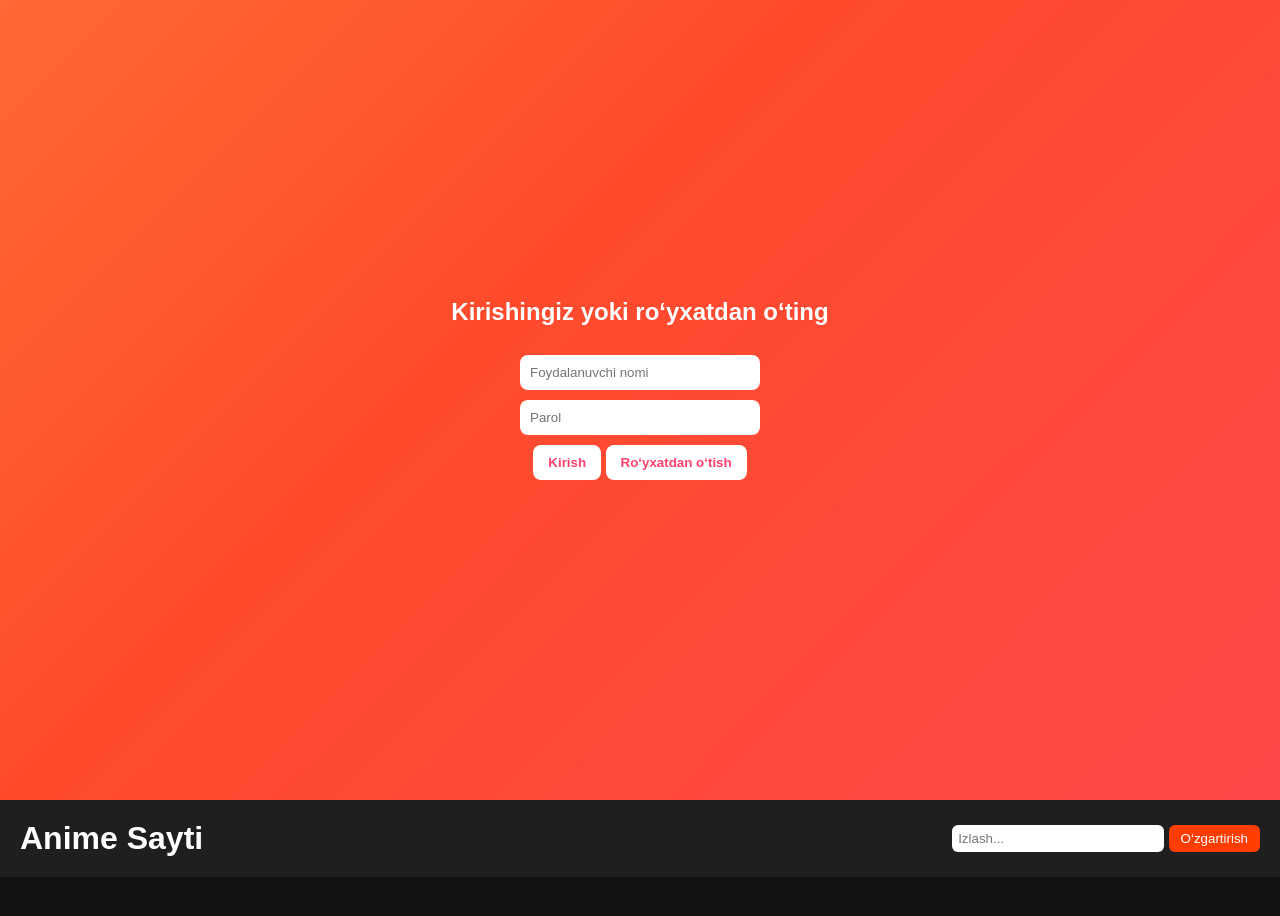
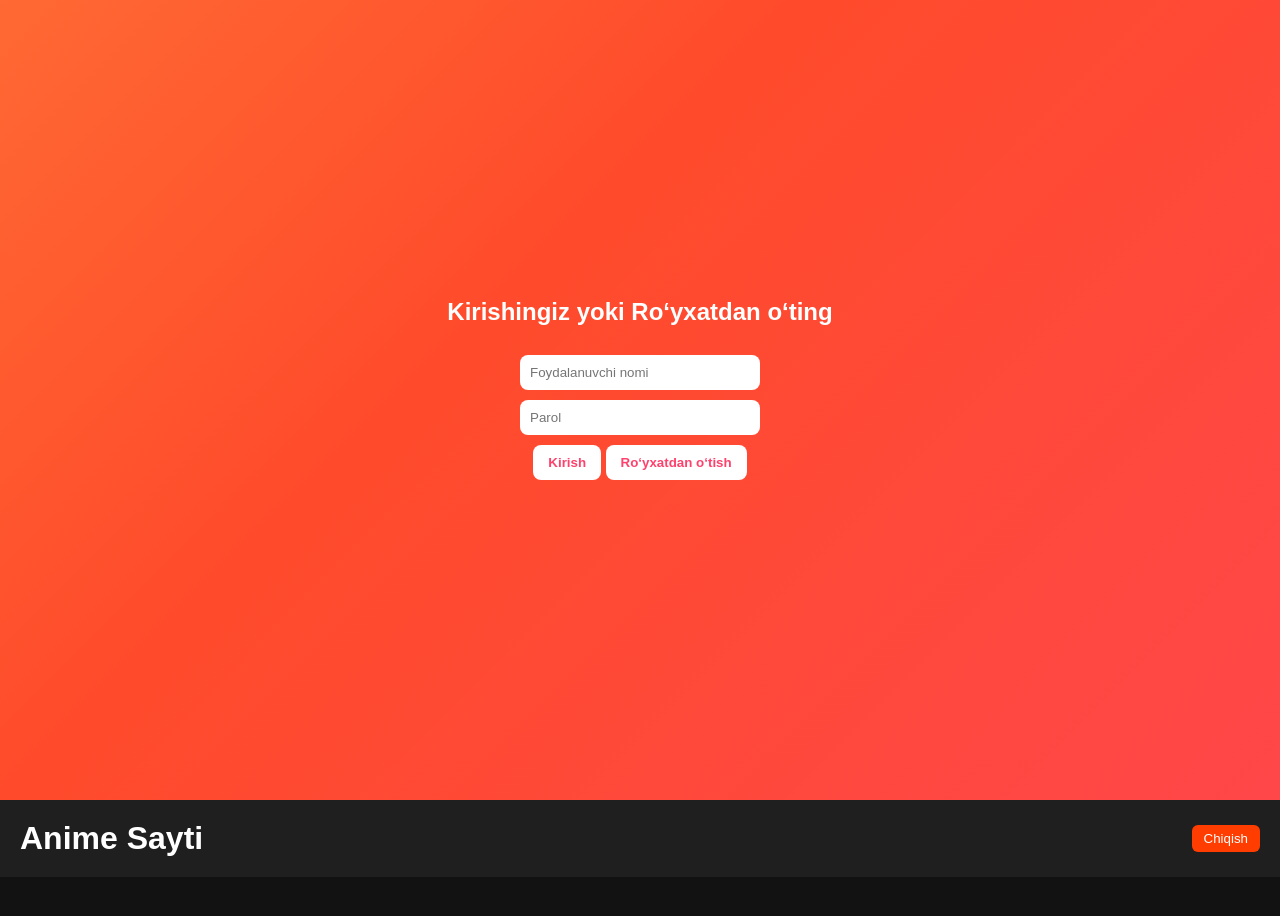
Before and after one commit to OFFICE043/Website-test-version-, a plain HTML site: page index.html in a window 1280 px wide. Shown: the top 916 px of the page. Drawn offline with Linux system fonts and the light colour scheme.

Commit message:
Update index.html

```diff
--- a/index.html
+++ b/index.html
@@ -8,8 +8,9 @@
 </head>
 <body>
 
+<!-- Authentication / Registration -->
 <div id="auth">
-  <h2>Kirishingiz yoki ro‘yxatdan o‘ting</h2>
+  <h2>Kirishingiz yoki Ro‘yxatdan o‘ting</h2>
   <input type="text" id="username" placeholder="Foydalanuvchi nomi">
   <input type="password" id="password" placeholder="Parol">
   <div>
@@ -19,16 +20,16 @@
   <p id="auth-msg"></p>
 </div>
 
+<!-- Main header -->
 <header>
   <h1>Anime Sayti</h1>
-  <div>
-    <input type="text" id="search" placeholder="Izlash...">
-    <button id="toggle-theme">O‘zgartirish</button>
-  </div>
+  <button id="logout">Chiqish</button>
 </header>
 
+<!-- Anime list Grid -->
 <div class="container" id="anime-list"></div>
 
+<!-- Anime view + comments -->
 <div id="anime-view">
   <h2 id="anime-title"></h2>
   <img id="anime-img" src="" alt="">
```
